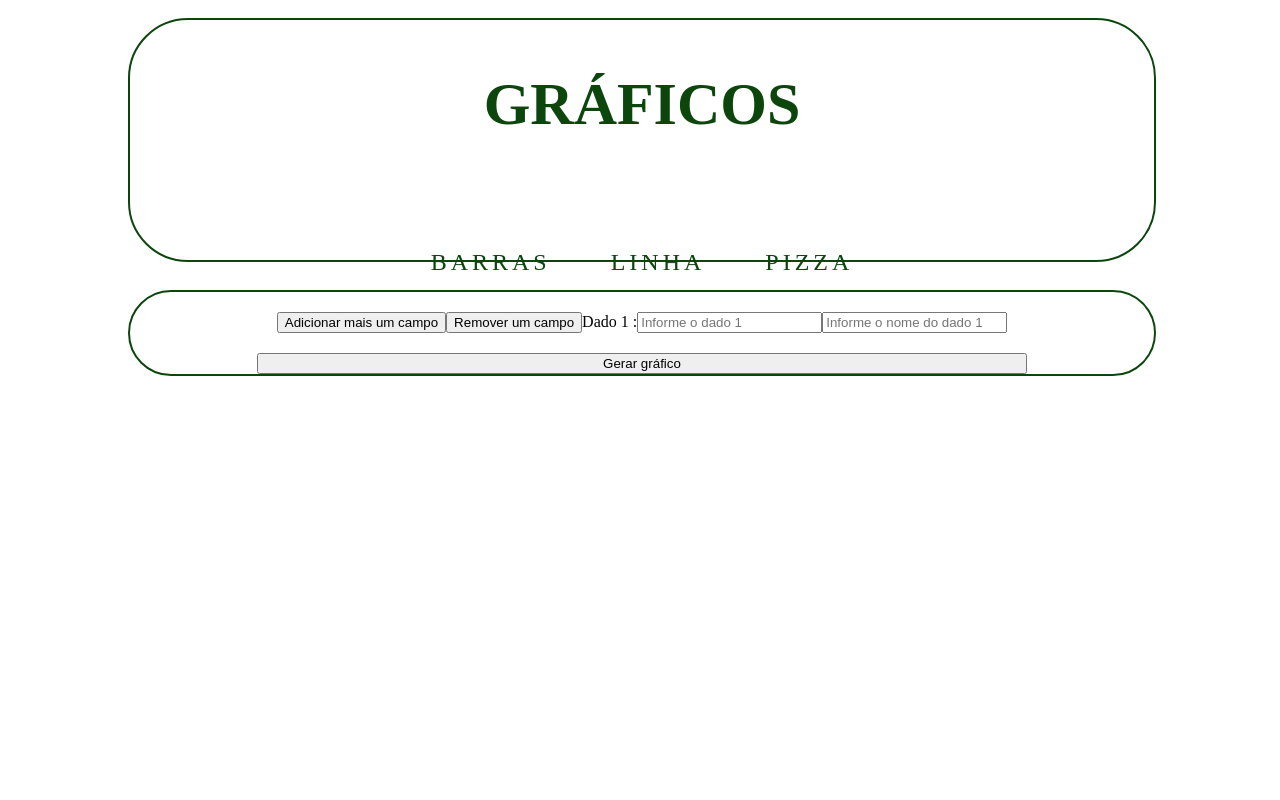
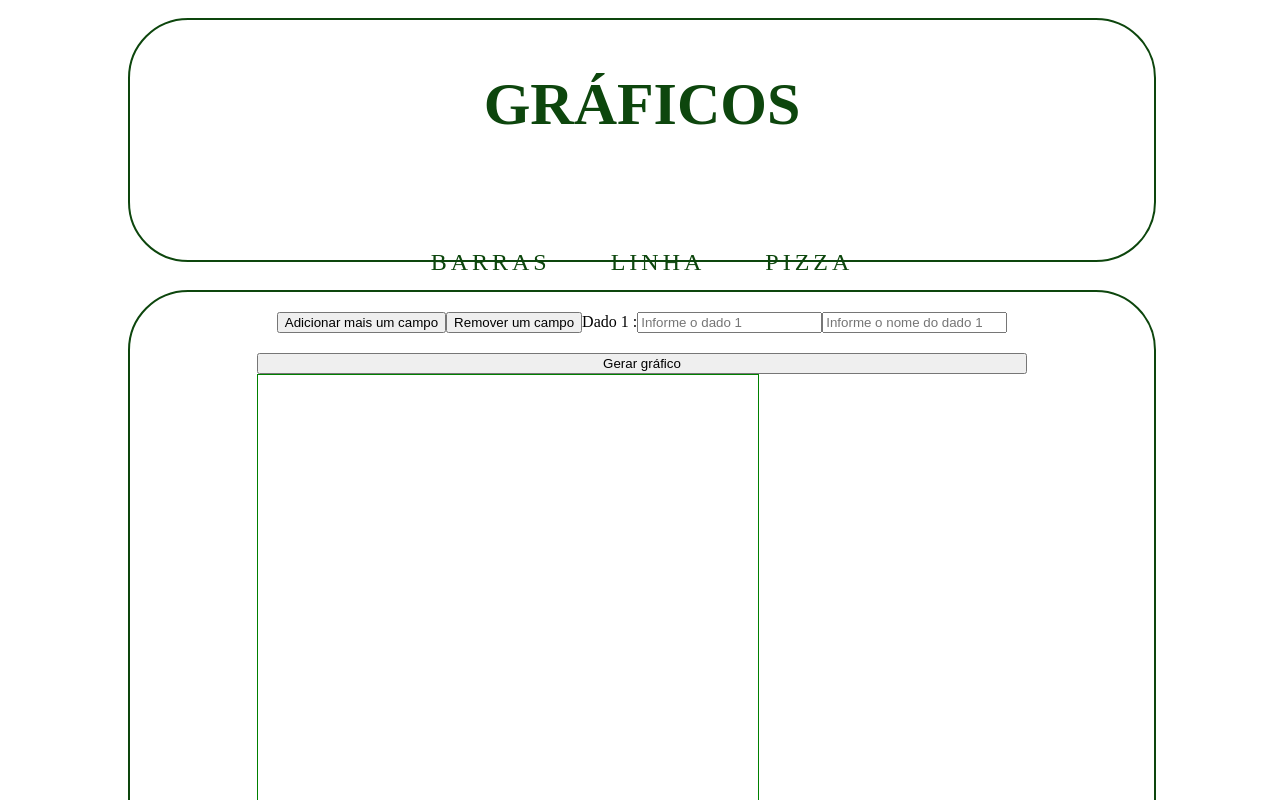
Before and after one commit to guiluizmaia/GraficosReact, a React (Create React App) app: page / in a window 1280 px wide. Built offline with nearby package versions, Linux system fonts and the light colour scheme.

Commit message:
Add files via upload

```diff
--- /dev/null
+++ b/src/components/Graph.js
@@ -0,0 +1,19 @@
+import React, {Component} from 'react';
+import {PieChart, Pie, Line, Legend, Tooltip} from 'recharts';
+import '../styles/Graph.css'
+
+class Graph extends Component {
+
+  render () {
+    return (
+      <PieChart className="graph" width={500} height={500}>
+        <Pie data={this.props.datas} dataKey="value" nameKey="name" cx="50%" cy="50%" outerRadius={50} fill="#8884d8" label/>
+
+        <Legend verticalAlign="top" height={100}/>
+        <Tooltip cursor={false} />
+      </PieChart>
+    );
+  }
+}
+
+export default Graph;
--- a/src/pages/barra.js
+++ b/src/pages/barra.js
@@ -3,6 +3,7 @@ import Top from '../components/Top';
 
 import '../styles/pages/Barra.css';
 
+import Graph from '../components/Graph';
 
 
 function Barra() {
@@ -37,7 +38,7 @@ const [datas, setDatas] = useState([]);
   const geraGraph = ()=>{
     inputs.map((input, index)=>{
       var t = parseFloat(input)
-      datas[index] = JSON.parse(JSON.stringify({name: nomes[index], value: t}))
+      datas[index] = JSON.parse(JSON.stringify({"name": nomes[index], "value": t}))
       setDatas([...datas]);
     })
     console.log(datas)
@@ -70,6 +71,8 @@ const [datas, setDatas] = useState([]);
     }
     <button onClick={geraGraph}>Gerar gráfico</button>
 
+    <Graph/>
+
 
 
     </div>
```
